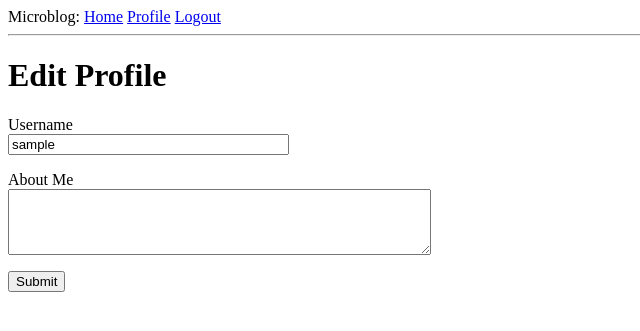
After one commit to jjmachan/microblog-flask, a Flask app: page /edit_profile in a window 1280 px wide. The commit adds this page. Shown: the top 331 px of the page, without its empty margins (0-640 px from the left). Run offline with Flask 2, Linux system fonts and the light colour scheme; the visitor is signed in with stand-in values (Sample User, id 1); data comes from the database, SQL or seed files in the repository; both versions use the stored data as it was after the commit.

Commit message:
Ch 6: Profile pic and about pages

```diff
--- a/app/forms.py
+++ b/app/forms.py
@@ -1,6 +1,6 @@
 from flask_wtf import FlaskForm
-from wtforms import StringField, PasswordField, SubmitField, BooleanField
-from wtforms.validators import DataRequired, Email, EqualTo, ValidationError
+from wtforms import StringField, PasswordField, SubmitField, BooleanField, TextAreaField
+from wtforms.validators import DataRequired, Email, EqualTo, ValidationError, Length
 
 from app.models import User
 
@@ -28,3 +28,9 @@ class RegisterationForm(FlaskForm):
         user = User.query.filter_by(email=email.data).first()
         if user is not None:
             raise ValidationError('This Email is already used, plz use another')
+
+
+class EditProfileForm(FlaskForm):
+    username = StringField('Username', validators=[DataRequired()])
+    about_me = TextAreaField('About Me', validators=[Length(min=0, max=140)])
+    submit = SubmitField('Submit')
--- a/app/models.py
+++ b/app/models.py
@@ -1,4 +1,5 @@
 from datetime import datetime
+from hashlib import md5
 
 from werkzeug.security import check_password_hash, generate_password_hash
 from flask_login import UserMixin
@@ -12,6 +13,8 @@ class User(UserMixin, db.Model):
     email = db.Column(db.String(120), index=True, unique=True)
     password_hash = db.Column(db.String(128))
     posts = db.relationship('Post', backref='author', lazy='dynamic')
+    about_me = db.Column(db.String(140))
+    last_seen = db.Column(db.DateTime, default=datetime.utcnow)
 
     def __repr__(self):
         return '<User {}>'.format(self.username)
@@ -21,6 +24,11 @@ class User(UserMixin, db.Model):
 
     def check_password(self, password):
         return check_password_hash(self.password_hash, password)
+
+    def avatar(self, size):
+        digest = md5(self.email.lower().encode('utf-8')).hexdigest()
+        return 'http://www.gravatar.com/avatar/{}?d=identicon&s={}'.format(
+                    digest, size)
 
 
 class Post(db.Model):
--- a/app/routes.py
+++ b/app/routes.py
@@ -1,11 +1,19 @@
+from datetime import datetime
+
 from flask import render_template, flash, redirect, url_for, request
 from flask_login import current_user, login_user, logout_user, login_required
 from werkzeug.urls import url_parse
 
 from app import app, db
-from app.forms import LoginForm, RegisterationForm
+from app.forms import LoginForm, RegisterationForm, EditProfileForm
 from app.models import User
 
+
+@app.before_request
+def before_request():
+    if current_user.is_authenticated:
+        current_user.last_seen = datetime.utcnow()
+        db.session.commit()
 
 @app.route('/')
 @app.route('/index')
@@ -60,3 +68,32 @@ def register():
         flash('Congratulations, you have now successfully registered')
         return redirect(url_for('login'))
     return render_template('register.html', title='Register', form=form)
+
+@app.route('/user/<username>')
+@login_required
+def user(username):
+    user = User.query.filter_by(username=username).first_or_404()
+    posts = [
+            {'author': user, 'body': 'this is test#1'},
+            {'author': user, 'body': 'this is test#2'}
+        ]
+    return render_template('user.html', user=user, posts=posts)
+
+
+@app.route('/edit_profile', methods=['GET', 'POST'])
+@login_required
+def edit_profile():
+    form = EditProfileForm()
+    if form.validate_on_submit():
+        current_user.username = form.username.data
+        current_user.about_me = form.about_me.data
+        db.session.commit()
+        flash('Your changes have been saved!')
+        return redirect(url_for('edit_profile'))
+
+    elif request.method == 'GET':
+        form.username.data = current_user.username
+        form.about_me.data = current_user.about_me
+
+    return render_template('edit_profile.html', title='Edit Profile',
+                            form=form)
--- /dev/null
+++ b/app/templates/_post.html
@@ -0,0 +1,6 @@
+    <table>
+        <tr valign="top">
+            <td><img src="{{ post.author.avatar(36) }}"></td>
+            <td>{{ post.author.username }} says:<br>{{ post.body }}</td>
+        </tr>
+    </table>
--- a/app/templates/base.html
+++ b/app/templates/base.html
@@ -13,6 +13,7 @@
       {% if current_user.is_anonymous %}
       <a href="{{ url_for('login') }}">Login</a>
       {% else %}
+      <a href="{{ url_for('user', username=current_user.username) }}">Profile</a>
       <a href="{{ url_for('logout') }}">Logout</a>
       {% endif %}
     </div>
--- /dev/null
+++ b/app/templates/edit_profile.html
@@ -0,0 +1,23 @@
+{% extends "base.html" %}
+
+{% block content %}
+    <h1>Edit Profile</h1>
+    <form action="" method="post">
+        {{ form.hidden_tag() }}
+        <p>
+            {{ form.username.label }}<br>
+            {{ form.username(size=32) }}<br>
+            {% for error in form.username.errors %}
+            <span style="color: red;">[{{ error }}]</span>
+            {% endfor %}
+        </p>
+        <p>
+            {{ form.about_me.label }}<br>
+            {{ form.about_me(cols=50, rows=4) }}<br>
+            {% for error in form.about_me.errors %}
+            <span style="color: red;">[{{ error }}]</span>
+            {% endfor %}
+        </p>
+        <p>{{ form.submit() }}</p>
+    </form>
+{% endblock %}
```
Also changed, not shown: app/templates/user.html (added, +21 -0 lines), migrations/versions/a74334e212d6_new_fields_in_user_model.py (added, +30 -0 lines), app/app.db.
